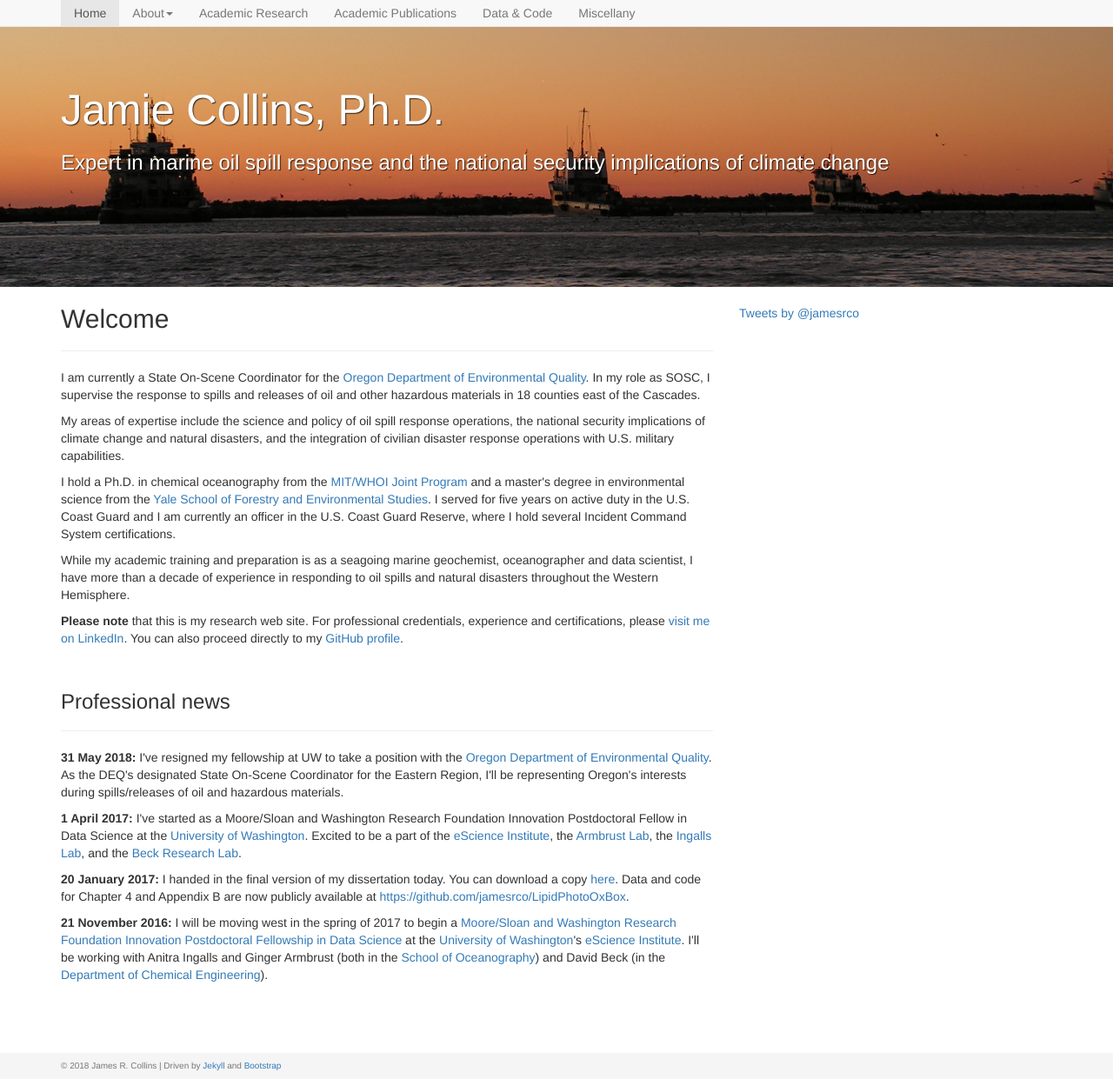
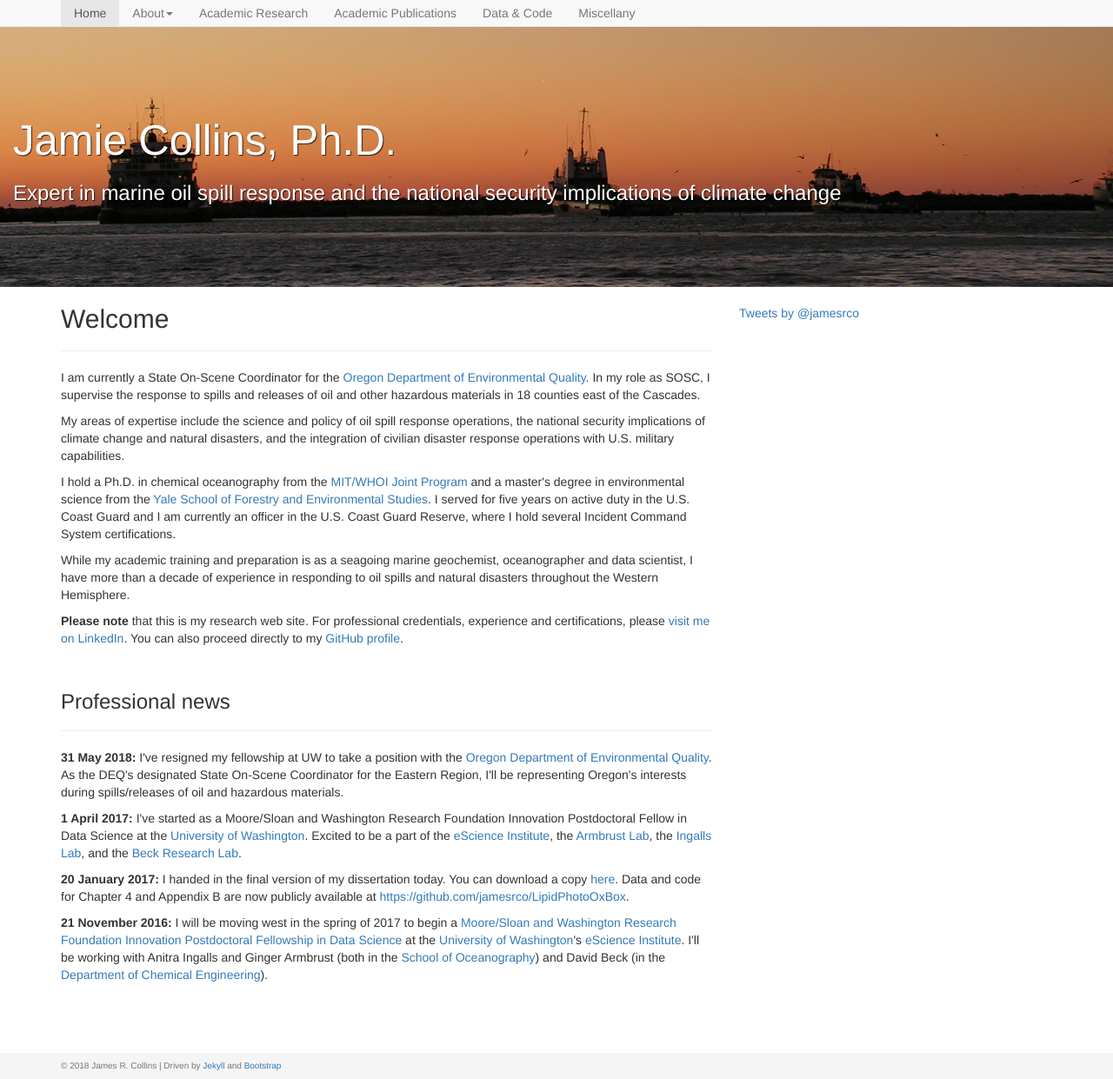
Before and after one commit to jamesrco/jamesrco.github.io, a Jekyll site: the page built from index.html, in a window 1280 px wide and 1241 px high. Shown: the whole window at 87% size. Built offline with Jekyll 4.4.1, drawn with Linux system fonts in a browser that asks for light colours; nearby versions of some CDN libraries; comment, search, counter and statistics services are not loaded.

Commit message:
Fixing centering of header text

```diff
--- a/css/fading-carousel.css
+++ b/css/fading-carousel.css
@@ -84,23 +84,12 @@
 }
 /* Carousel Overlay */
 .carousel-overlay {
+	margin: 0;
 	position: absolute;
-	bottom: 30px;
-	right: 0;
-	left: 0;
+	top: 50%;
+	transform: translate(0, -50%);
 	color: white;
 	text-shadow: 1px 1px 1px rgba(0,0,0,.75);
-}
-@media (min-width: 600px) {
-	.carousel-overlay {
-		position: absolute;
-		bottom: 100px;
-		top: 50px;
-		right: 0;
-		left: 0;
-		color: white;
-		text-shadow: 1px 1px 1px rgba(0,0,0,.75);
-	}
 }
 @media (min-width: 600px) {
     .carousel-overlay h1 {
```
